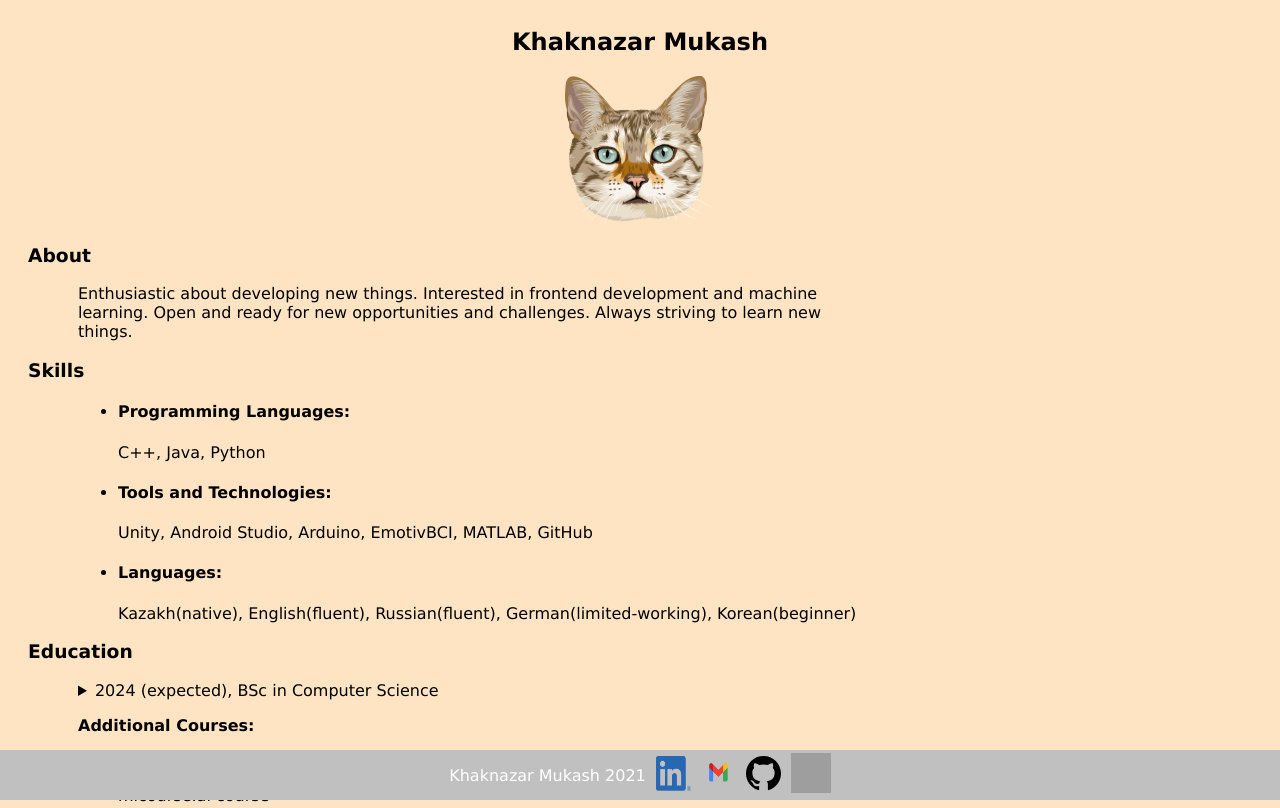
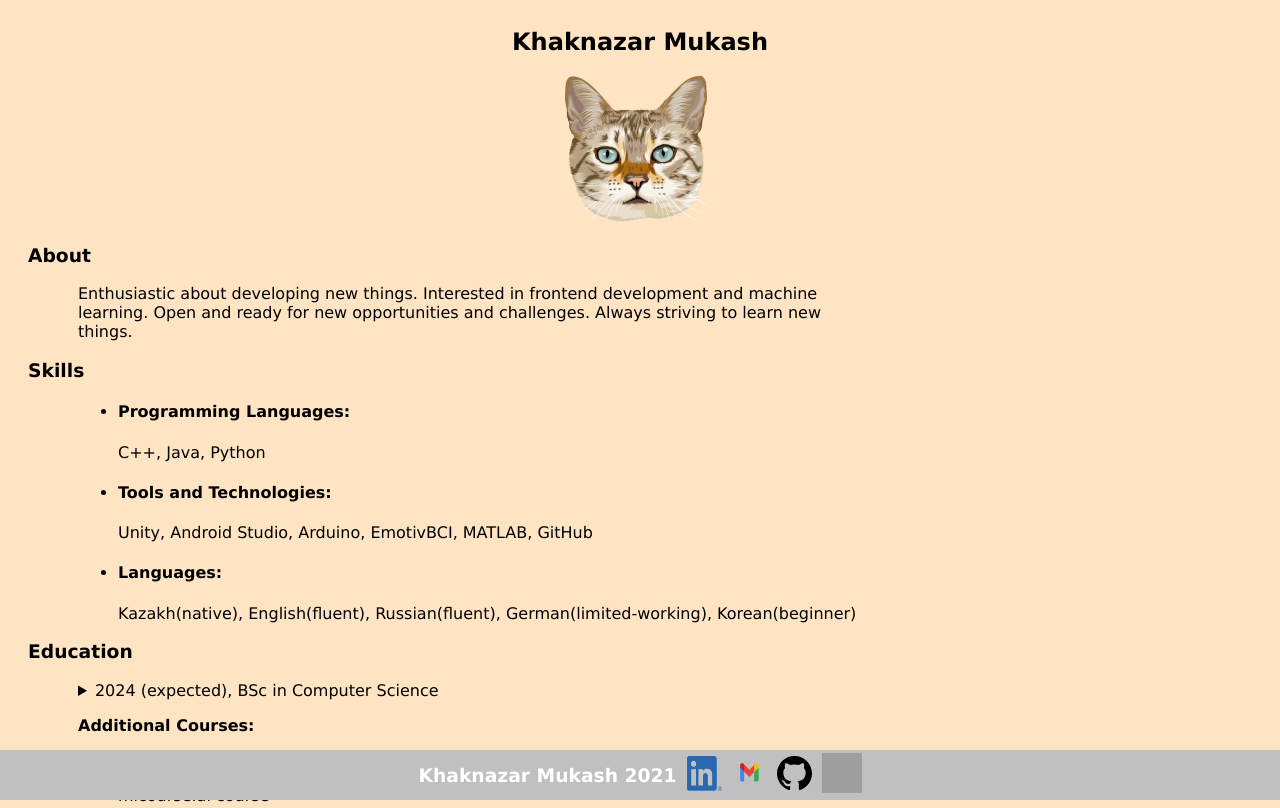
Before and after one commit to Khaki01/rsschool-cv, a plain HTML site: page index.html in a window 1280 px wide. Shown: the top 808 px of the page. Drawn offline with Linux system fonts and the light colour scheme; grey boxes are pictures that could not be loaded.

Commit message:
feat: fix bags

```diff
--- a/index.html
+++ b/index.html
@@ -79,7 +79,7 @@
 
 
         <div class="footer">
-            <article>Khaknazar Mukash 2021</article>
+            <article><h3>Khaknazar Mukash 2021</h3></article>
             <a href="https://www.linkedin.com/in/khaknazar0102/">
                 <img class="links" src="LI-In-Bug.png" alt="Linkedin">
             </a>
```
